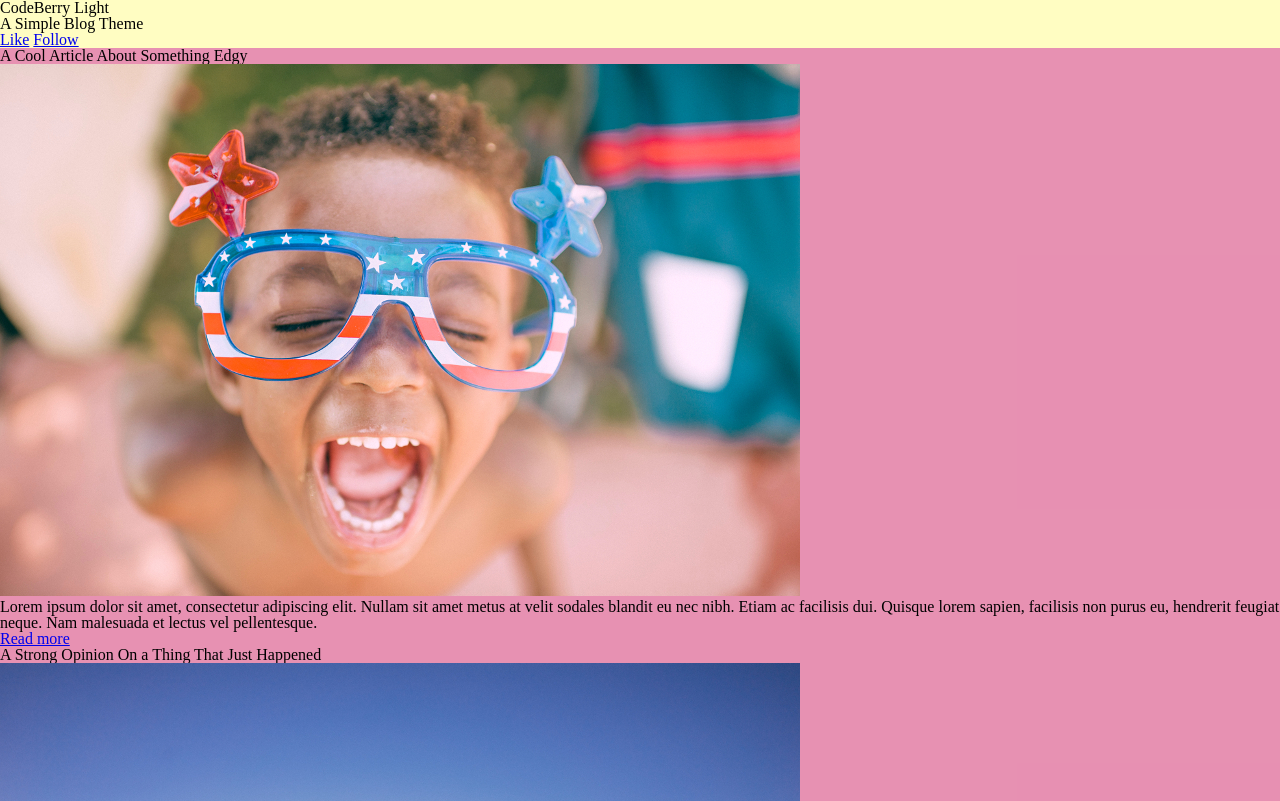
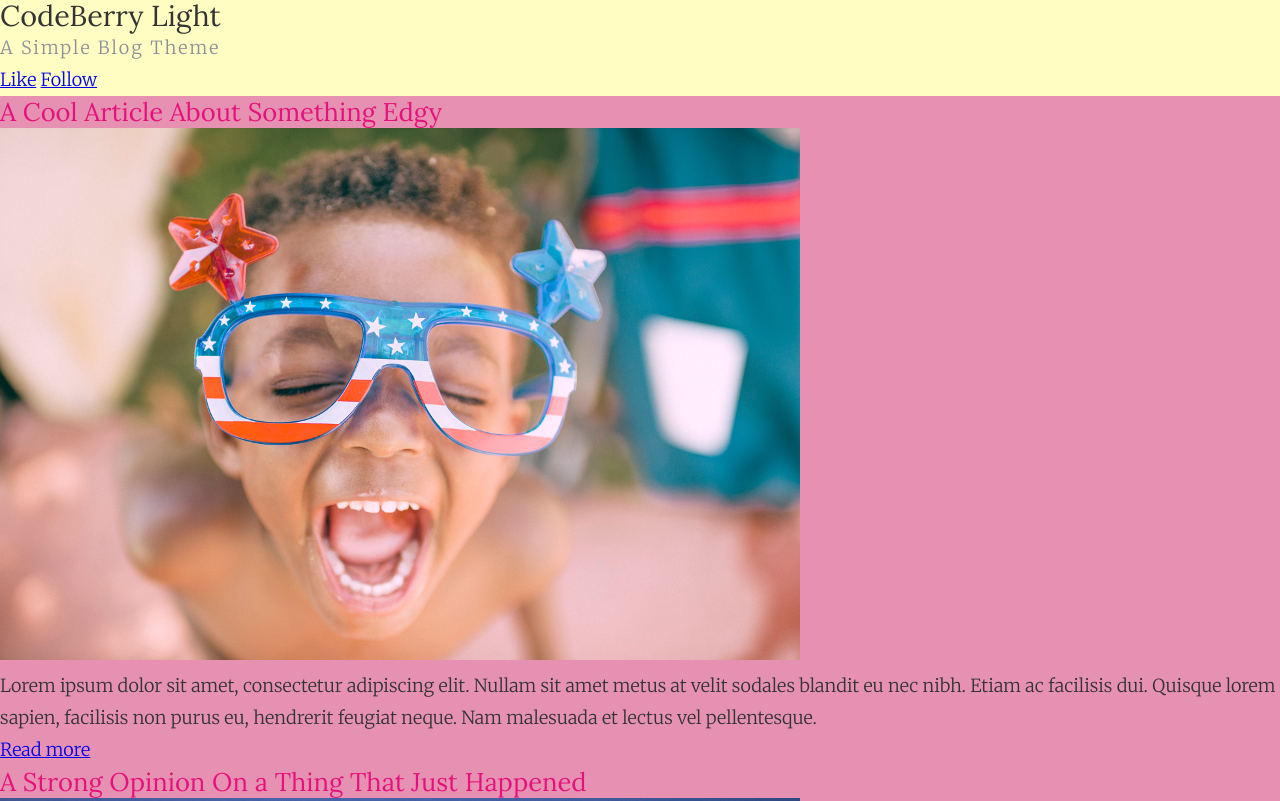
Before and after one commit to tamasvicze/responsive-blog, a plain HTML site: page index.html in a window 1280 px wide. Shown: the top 801 px of the page. Drawn offline with Linux system fonts and the light colour scheme.

Commit message:
add-base-styles

```diff
--- a/main.css
+++ b/main.css
@@ -57,3 +57,31 @@ table {
 .post {
 	background-color: rgba(255, 0, 0, .3);
 }
+
+/* ==== BASE STYLES ==== */
+
+body {
+	font-family: Merriweather, 'Times New Roman', serif;
+	font-size: 18px;
+	line-height: 32px;
+	color: #333;
+}
+
+h1, h2 {
+	font-family: Lora, 'Arial', sans-serif;
+}
+
+h1 {
+	font-size: 28.8px;
+}
+
+h2 {
+	font-size: 25.6px;
+	color: #e5127d;
+}
+
+.main-header p {
+	font-size: 18px;
+	letter-spacing: 2px;
+	color: #8c8e9b;
+}
```
